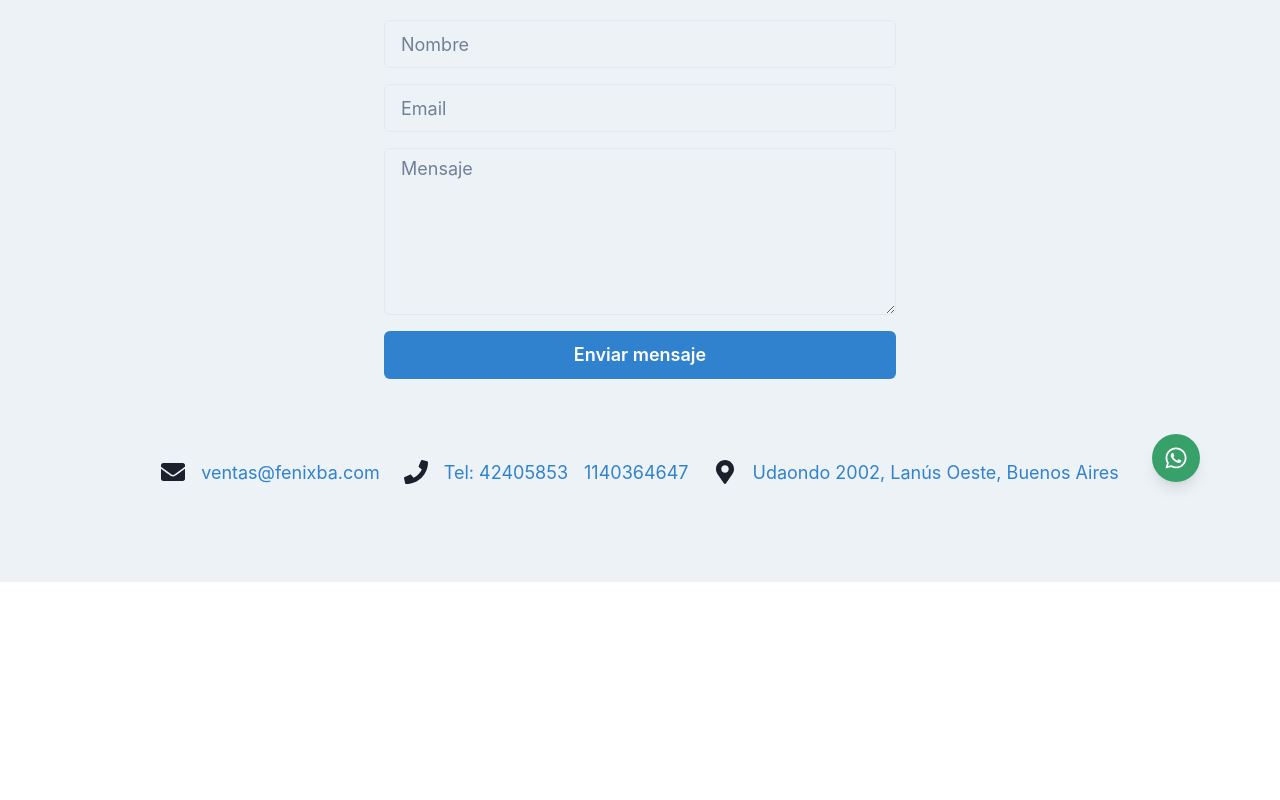
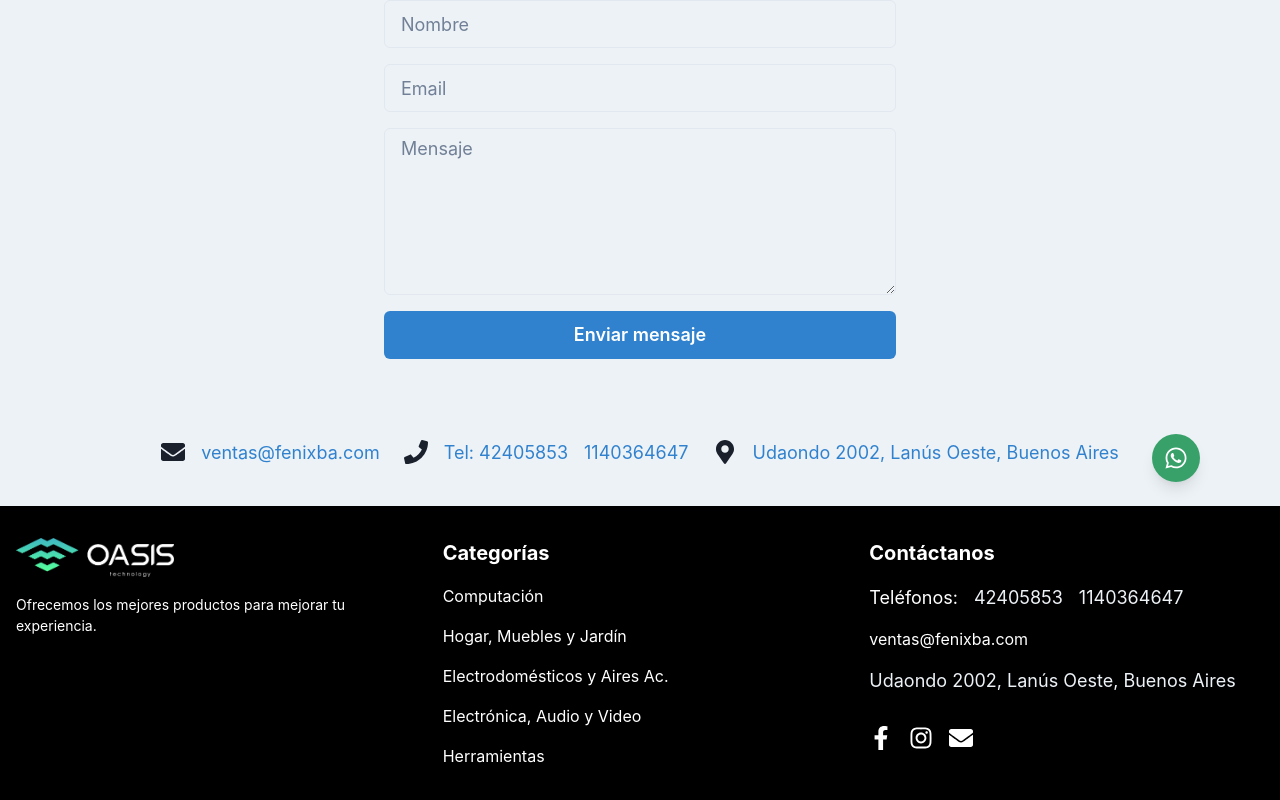
Before and after one commit to FenixBA/Oasis, a React (Vite) app: page /contact in a window 1280 px wide. Shown: the part 278-1078 px from the top of the page. Before the commit the page ends 860 px from the top, so only its background shows below. Built offline with nearby package versions, Linux system fonts and the light colour scheme.

Commit message:
Footer + fix

```diff
--- a/src/components/ContactInfoDesktop.jsx
+++ b/src/components/ContactInfoDesktop.jsx
@@ -3,7 +3,7 @@ import { FaEnvelope, FaMapMarkerAlt, FaPhone } from "react-icons/fa";
 
 function ContactInfoDesktop() {
     return (
-        <HStack spacing={6}>
+        <HStack spacing={6} mb={10}>
             <HStack spacing={4}>
                 <Icon as={FaEnvelope} boxSize={6} />
                 <Link
@@ -34,7 +34,7 @@ function ContactInfoDesktop() {
                     1140364647
                 </Link>
             </HStack>
-            <HStack spacing={4}>
+            <HStack spacing={4} >
                 <Icon as={FaMapMarkerAlt} boxSize={6} />
                 <Link
                     href="https://www.google.com/maps/place/FENIX+BA/@-34.6984667,-58.3995653,17z/data=!4m15!1m8!3m7!1s0x95bccce15ce25f0d:0x659332ebe23ed2b1!2sGdor.+Udaondo+2002,+B1826+Lan%C3%BAs,+Provincia+de+Buenos+Aires!3b1!8m2!3d-34.6984667!4d-58.3995653!16s%2Fg%2F11gfk195t5!3m5!1s0x95bccce15cdd7555:0x6251601d530b8b54!8m2!3d-34.6984667!4d-58.3995653!16s%2Fg%2F11c0_2_jjn?entry=ttu&g_ep=EgoyMDI1MDEyMS4wIKXMDSoASAFQAw%3D%3D"
@@ -46,6 +46,7 @@ function ContactInfoDesktop() {
                     Udaondo 2002, Lanús Oeste, Buenos Aires
                 </Link>
             </HStack>
+
         </HStack>
     );
 }
--- /dev/null
+++ b/src/components/Footer.jsx
@@ -0,0 +1,132 @@
+import React from "react";
+import {
+  Box,
+  Container,
+  Grid,
+  GridItem,
+  VStack,
+  Text,
+  Link,
+  HStack,
+  Icon,
+  Image,
+  useColorModeValue,
+} from "@chakra-ui/react";
+import { FaFacebookF, FaInstagram, FaEnvelope } from "react-icons/fa";
+import logo from "../assets/oasislogo.png";
+
+const Footer = () => {
+  const bgColor = "black"; // Fondo oscuro
+  const textColor = "white";
+
+  return (
+    <Box bg={bgColor} color={textColor} py={8}>
+      <Container maxW="7xl">
+        <Grid
+          templateColumns={{
+            base: "1fr", // Una sola columna en dispositivos móviles
+            md: "repeat(2, 1fr)", // Dos columnas en tablets
+            lg: "repeat(3, 1fr)", // Tres columnas en pantallas grandes
+          }}
+          gap={8}
+        >
+          {/* Logo y Mensaje */}
+          <GridItem>
+            <VStack align="flex-start" spacing={4}>
+              <Image
+                src={logo}
+                alt="Fenixba Logo"
+                h="40px"
+                objectFit="contain"
+              />
+              <Text fontSize="sm">
+                Ofrecemos los mejores productos para mejorar tu experiencia.
+              </Text>
+            </VStack>
+          </GridItem>
+
+          {/* Categorías */}
+          <GridItem>
+            <VStack align="flex-start" spacing={4}>
+              <Text fontSize="xl" fontWeight="bold">
+                Categorías
+              </Text>
+              <Link href="https://fenixba.mercadoshops.com.ar/listado/computacion/" _hover={{ color: "gray.300" }} target="_blank">
+                Computación
+              </Link>
+              <Link href="https://fenixba.mercadoshops.com.ar/listado/hogar-muebles-jardin/" _hover={{ color: "gray.300" }} target="_blank">
+                Hogar, Muebles y Jardín
+              </Link>
+              <Link href="https://fenixba.mercadoshops.com.ar/listado/electrodomesticos-aires-ac/" _hover={{ color: "gray.300" }} target="_blank">
+                Electrodomésticos y Aires Ac.
+              </Link>
+              <Link href="https://fenixba.mercadoshops.com.ar/listado/electronica-audio-video/" _hover={{ color: "gray.300" }} target="_blank">
+                Electrónica, Audio y Video
+              </Link>
+              <Link href="https://fenixba.mercadoshops.com.ar/listado/herramientas/" _hover={{ color: "gray.300" }} target="_blank">
+                Herramientas
+              </Link>
+            </VStack>
+          </GridItem>
+
+          {/* Contacto */}
+          <GridItem>
+            <VStack align="flex-start" spacing={4}>
+              <Text fontSize="xl" fontWeight="bold">
+                Contáctanos
+              </Text>
+              {/* Detalles de Contacto */}
+
+              <HStack spacing={4}>
+              <Text fontSize="lg">Teléfonos:</Text>
+              <Link
+                    href="tel:+541142405853"
+                    fontSize="lg"
+                    color="gray.100"
+                    _hover={{ textDecoration: 'none', color: "gray.300" }}
+                >
+                    42405853
+                </Link>
+              <Link
+                    href="tel:+541140364647"
+                    fontSize="lg"
+                    color="gray.100"
+                    _hover={{ textDecoration: 'none', color: "gray.300" }}
+                >
+                1140364647
+                </Link>
+
+                </HStack>
+              <Link href="mailto:ventas@fenixba.com" _hover={{ color: "gray.300" }}>
+                ventas@fenixba.com
+              </Link>
+              <Link
+                    href="https://www.google.com/maps/place/FENIX+BA/@-34.6984667,-58.3995653,17z/data=!4m15!1m8!3m7!1s0x95bccce15ce25f0d:0x659332ebe23ed2b1!2sGdor.+Udaondo+2002,+B1826+Lan%C3%BAs,+Provincia+de+Buenos+Aires!3b1!8m2!3d-34.6984667!4d-58.3995653!16s%2Fg%2F11gfk195t5!3m5!1s0x95bccce15cdd7555:0x6251601d530b8b54!8m2!3d-34.6984667!4d-58.3995653!16s%2Fg%2F11c0_2_jjn?entry=ttu&g_ep=EgoyMDI1MDEyMS4wIKXMDSoASAFQAw%3D%3D"
+                    fontSize="lg"
+                    color="gray.100"
+                    _hover={{ textDecoration: 'none', color: "gray.300" }}
+                >
+                Udaondo 2002, Lanús Oeste, Buenos Aires
+              </Link>
+
+              {/* Íconos sociales */}
+              <HStack spacing={4} mt={4}>
+                <Link href="https://www.facebook.com/fenixbuenosaires" isExternal>
+                  <Icon as={FaFacebookF} w={6} h={6} />
+                </Link>
+                <Link href="https://www.instagram.com/fenixba.arg" isExternal>
+                  <Icon as={FaInstagram} w={6} h={6} />
+                </Link>
+                <Link href="mailto:ventas@fenixba.com">
+                  <Icon as={FaEnvelope} w={6} h={6} />
+                </Link>
+              </HStack>
+            </VStack>
+          </GridItem>
+        </Grid>
+      </Container>
+    </Box>
+  );
+};
+
+export default Footer;
--- a/src/components/MainSection.jsx
+++ b/src/components/MainSection.jsx
@@ -2,13 +2,14 @@ import React from "react";
 import { Box, Container } from "@chakra-ui/react";
 import HeroSection from "./HeroSection";
 import ProductGrid from "./ProductGrid";
-
+import Footer from "../components/Footer";
 const MainSection = () => {
   return (
     <Box as="main" minHeight="100vh" bg="black">
       <Container minWidth={"100%"} maxWidth={"100%"} padding={0}>
         <HeroSection />
         <ProductGrid />
+        <Footer />
       </Container>
     </Box>
   )
--- a/src/components/NavBar.jsx
+++ b/src/components/NavBar.jsx
@@ -102,21 +102,13 @@ const DesktopNav = () => {
                 >
                   <Stack>
                     {navItem.children.map((child) => (
-                  <RouterLink
+                      // Aquí usas DesktopSubNav en lugar de RouterLink
+                      <DesktopSubNav
                         key={child.label}
-                    to={child.href}
-                    style={{
-                      padding: "4px",
-                      fontSize: "sm",
-                      fontWeight: 500,
-                      color: linkColor,
-                      textDecoration: "none",
-                    }}
-                    onMouseEnter={(e) => (e.target.style.color = linkHoverColor)}
-                    onMouseLeave={(e) => (e.target.style.color = linkColor)}
-                  >
-                    {child.label}
-                  </RouterLink>
+                        label={child.label}
+                        href={child.href}
+                        subLabel={child.subLabel}
+                      />
                     ))}
                   </Stack>
                 </PopoverContent>
@@ -248,10 +240,6 @@ const NAV_ITEMS = [
     ],
   },
   {
-    label: "Sobre Nosotros",
-    href: "#",
-  },
-  {
     label: "Contacto",
     href: "/contact",
   },
--- a/src/pages/ContactPage.jsx
+++ b/src/pages/ContactPage.jsx
@@ -6,6 +6,7 @@ import ContactInfoDesktop from "../components/ContactInfoDesktop"
 import ContactInfoMobile from "../components/ContactInfoMobile"
 import WhatsappBubble from "../components/WhatsappBubble"
 import { useMediaQuery } from '@chakra-ui/react';
+import Footer from "../components/Footer"
 const MotionBox = motion(Box)
 
 const ContactPage = () => {
@@ -13,7 +14,7 @@ const ContactPage = () => {
   const textColor = useColorModeValue("gray.800", "gray.100")
   const [isLargerThan768] = useMediaQuery('(min-width: 768px)'); // Cambia el tamaño según tus necesidades
   return (
-    <Box minHeight="100vh" bg={bgColor} color={textColor} py={20} mt="60px">
+    <Box minHeight="100vh" bg={bgColor} color={textColor}  mt="120px">
       <VStack spacing={8} align="center">
         <MotionBox initial={{ opacity: 0, y: -20 }} animate={{ opacity: 1, y: 0 }} transition={{ duration: 0.5 }}>
           <Heading as="h1" size="2xl" textAlign="center" mb={4}>
@@ -53,8 +54,11 @@ const ContactPage = () => {
             >
                 {isLargerThan768 ? <ContactInfoDesktop /> : <ContactInfoMobile />}
             </MotionBox>
+
       </VStack>
+      <Footer />
       <WhatsappBubble/>
+
     </Box>
   )
 }
```
Also changed, not shown: src/components/ContactForm.jsx (+13 -5 lines). Lines whose indentation alone changed are shown as unchanged.
